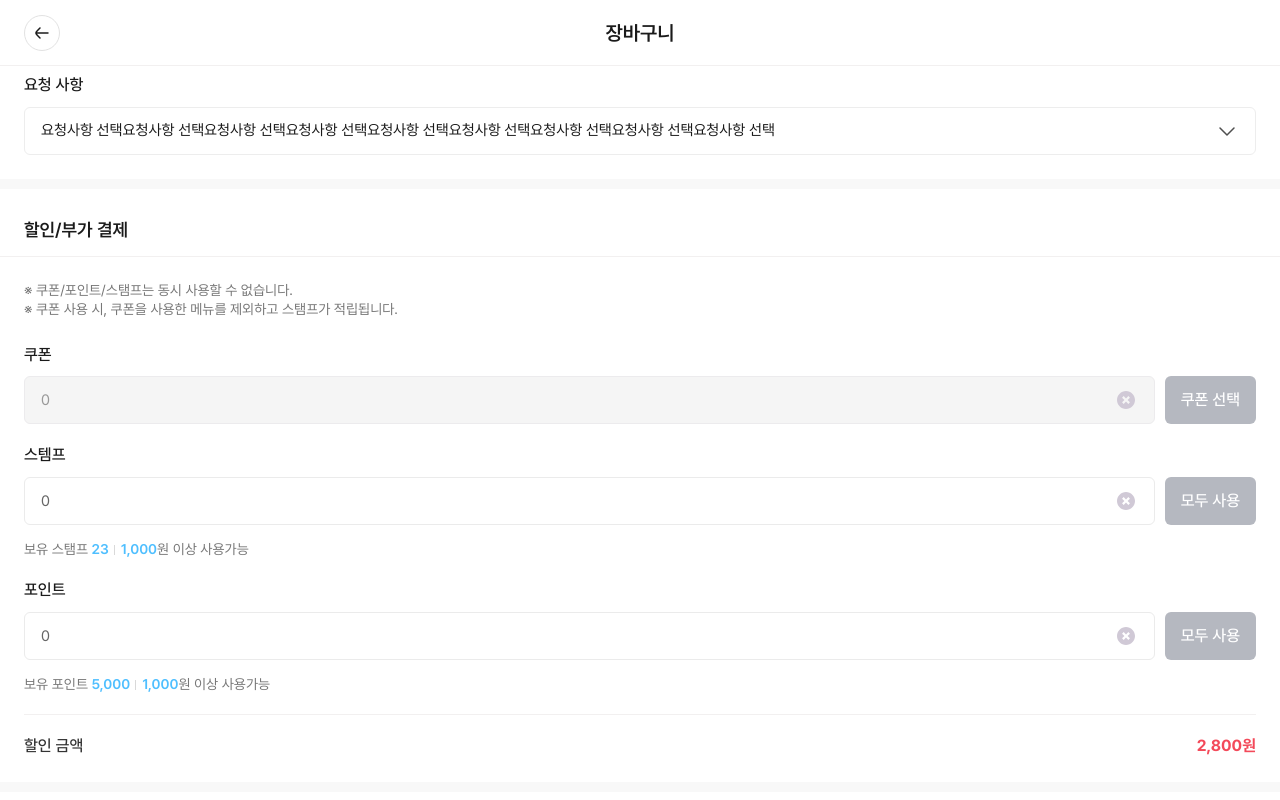
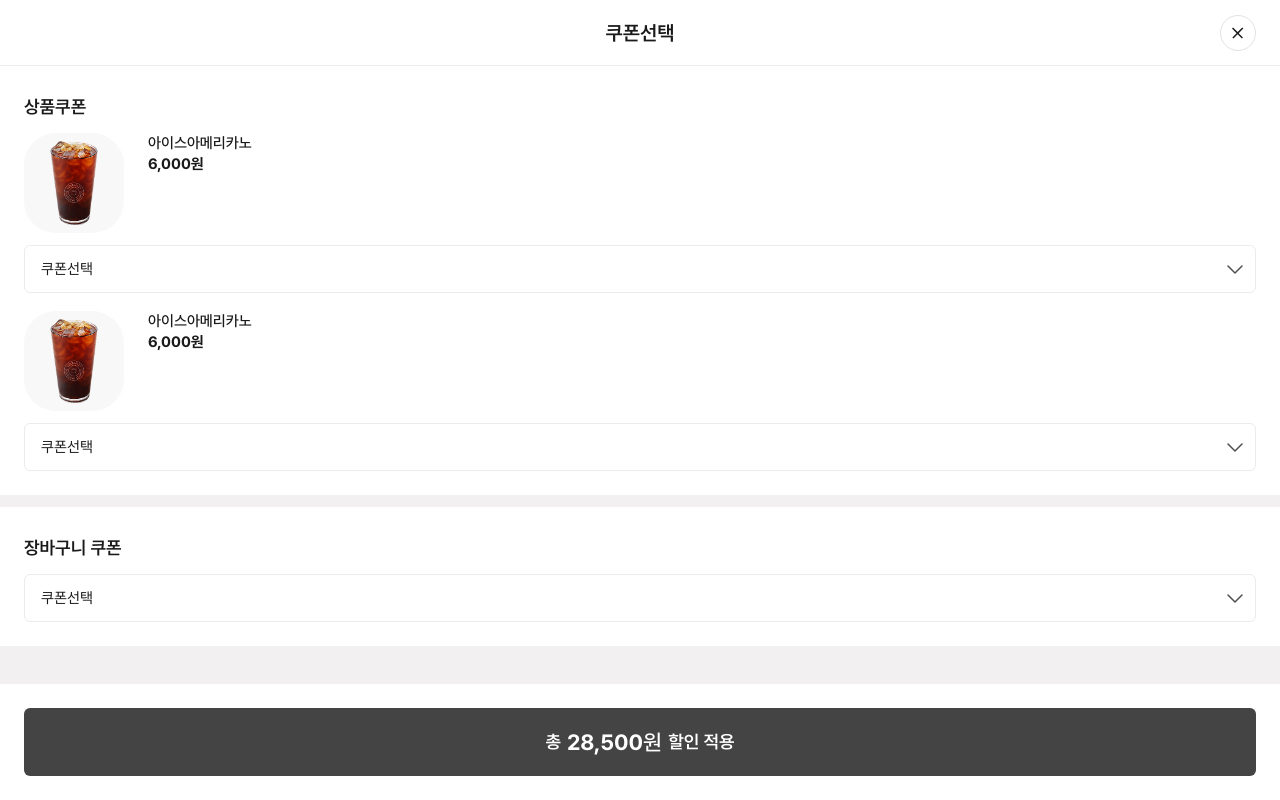
Before and after one commit to nalpari/whale-erp-pickup-app-pub, a Next.js app: page /basket in a window 1280 px wide. Both pictures are taken after a click on the button "쿠폰 선택". Shown: the part 1406-2206 px from the top of the page. Built offline with nearby package versions, Linux system fonts and the light colour scheme.

Commit message:
style: 쿠폰선택 팝업 추가 및 마이페이지 포인터 수정

```diff
--- a/src/components/basket/BasketContents.tsx
+++ b/src/components/basket/BasketContents.tsx
@@ -185,7 +185,12 @@ export default function BasketContents() {
                       <input type="number" defaultValue={0} readOnly />
                       <button className="input-icon-btn"></button>
                     </div>
-                    <button className="discount-btn">쿠폰 선택</button>
+                    <button
+                      className="discount-btn"
+                      onClick={() => popupControler.setCouponSelectPopup(true)}
+                    >
+                      쿠폰 선택
+                    </button>
                   </div>
                 </div>
                 <div className="discount-data-item">
--- a/src/components/mypage/MyPageMain.tsx
+++ b/src/components/mypage/MyPageMain.tsx
@@ -77,7 +77,7 @@ export default function MyPageMain() {
             <i className="mypage-arr"></i>
           </div>
         </button>
-        <button className="mypage-menu-item">
+        <button className="mypage-menu-item none">
           <div className="mypage-item-tit">버전정보</div>
           <div className="mypage-txt">2.116.0</div>
         </button>
--- /dev/null
+++ b/src/components/popup/CouponSelectPopup.tsx
@@ -0,0 +1,105 @@
+import { usePopupControler } from "@/store/usePopupControler";
+import Image from "next/image";
+import { useEffect, useState } from "react";
+
+export default function CouponSelectPopup() {
+  const [active, setActive] = useState(false);
+  const popupControler = usePopupControler();
+
+  const itemDataLength = 2; // 상품쿠폰 더미 데이터 개수
+  const basketDataLength = 2; // 장바구니 쿠폰 더미 데이터 개수
+
+  useEffect(() => {
+    // 팝업 열기 시간 필요
+    setTimeout(() => {
+      setActive(popupControler.couponSelectPopup);
+    }, 100);
+  }, [popupControler.couponSelectPopup]);
+
+  // 팝업 닫기 시간 필요
+  const handleClose = () => {
+    setActive(false);
+    setTimeout(() => {
+      popupControler.setCouponSelectPopup(false);
+    }, 250);
+  };
+
+  return (
+    <div className={`modal-popup ${active ? "act" : ""}`}>
+      <div className="modal-dialog">
+        <div className="modal-content">
+          <div className="modal-header">
+            <h3>쿠폰선택</h3>
+            <button className="modal-close" onClick={handleClose}></button>
+          </div>
+          <div className="modal-body">
+            <div className="coupon-select-frame">
+              <div className="coupon-select-bx">
+                <div className="coupon-select-item-tit">상품쿠폰</div>
+                {itemDataLength > 0 ? (
+                  <ul className="coupon-item-list">
+                    {Array.from({ length: itemDataLength }).map((_, index) => (
+                      <li lang="coupon-list-data" key={index}>
+                        <div className="coupon-data-wrap">
+                          <div className="coupon-img">
+                            <Image
+                              src="/assets/images/contents/menu_item.png"
+                              alt="item-info-img"
+                              fill
+                            />
+                          </div>
+                          <div className="coupon-data-info">
+                            <div className="coupon-data-name">
+                              아이스아메리카노
+                            </div>
+                            <div className="coupon-data-price">6,000원</div>
+                          </div>
+                        </div>
+                        <div className="coupon-data-sel">
+                          <select className="select-form" name="" id="">
+                            <option value="">쿠폰선택</option>
+                          </select>
+                        </div>
+                      </li>
+                    ))}
+                  </ul>
+                ) : (
+                  <div className="coupon-empty">
+                    <div className="empty-icon"></div>
+                    <div className="empty-txt">보유한 쿠폰이 없습니다.</div>
+                  </div>
+                )}
+              </div>
+              <div className="coupon-select-bx basket">
+                <div className="coupon-select-item-tit">장바구니 쿠폰</div>
+                {basketDataLength > 0 ? (
+                  <div className="basket-coupon-sel">
+                    <select className="select-form" name="" id="">
+                      <option value="">쿠폰선택</option>
+                    </select>
+                  </div>
+                ) : (
+                  <div className="coupon-empty">
+                    <div className="empty-icon"></div>
+                    <div className="empty-txt">보유한 쿠폰이 없습니다.</div>
+                  </div>
+                )}
+              </div>
+              {itemDataLength + basketDataLength > 0 && (
+                <div className="coupon-select-btn-wrap">
+                  <button className="btn-form black block">
+                    총{" "}
+                    <span>
+                      28,500<i>원</i>
+                    </span>{" "}
+                    할인 적용
+                  </button>
+                </div>
+              )}
+            </div>
+          </div>
+        </div>
+      </div>
+    </div>
+  );
+}
--- a/src/components/popup/OptionChangePopup.tsx
+++ b/src/components/popup/OptionChangePopup.tsx
@@ -156,7 +156,7 @@ export default function OptionChangePopup() {
               <div className="option-change-btn-bx">
                 <div className="basket-pay-btn">
                   <button className="btn-form black block">
-                    <span className="btn-text">결제하기</span>
+                    <span className="btn-text">변경하기</span>
                     <span className="btn-price">28,500원</span>
                   </button>
                 </div>
--- a/src/components/ui/PopupControler.tsx
+++ b/src/components/ui/PopupControler.tsx
@@ -9,6 +9,7 @@ import Alert from "../popup/Alert";
 import AIChat from "../popup/AIChat";
 import MypagePoint from "../popup/MypagePoint";
 import OptionChangePopup from "../popup/OptionChangePopup";
+import CouponSelectPopup from "../popup/CouponSelectPopup";
 
 export default function PopupControler() {
   const popupControler = usePopupControler();
@@ -22,7 +23,8 @@ export default function PopupControler() {
       popupControler.alertPopup ||
       popupControler.aiChatPopup ||
       popupControler.mypagePointPopup ||
-      popupControler.optionChangePopup;
+      popupControler.optionChangePopup ||
+      popupControler.couponSelectPopup;
 
     // body 클래스 토글
     if (isAnyPopupOpen) {
@@ -43,6 +45,7 @@ export default function PopupControler() {
     popupControler.aiChatPopup,
     popupControler.mypagePointPopup,
     popupControler.optionChangePopup,
+    popupControler.couponSelectPopup,
   ]);
 
   return (
@@ -54,6 +57,7 @@ export default function PopupControler() {
       {popupControler.aiChatPopup && <AIChat />}
       {popupControler.mypagePointPopup && <MypagePoint />}
       {popupControler.optionChangePopup && <OptionChangePopup />}
+      {popupControler.couponSelectPopup && <CouponSelectPopup />}
     </>
   );
 }
--- a/src/store/usePopupControler.ts
+++ b/src/store/usePopupControler.ts
@@ -8,6 +8,7 @@ type PopupControlerState = {
   aiChatPopup: boolean;
   mypagePointPopup: boolean;
   optionChangePopup: boolean;
+  couponSelectPopup: boolean;
   setMapPopup: (isOpen: boolean) => void;
   setPhotoPopup: (isOpen: boolean) => void;
   setOrderBillPopup: (isOpen: boolean) => void;
@@ -15,6 +16,7 @@ type PopupControlerState = {
   setAiChatPopup: (isOpen: boolean) => void;
   setMypagePointPopup: (isOpen: boolean) => void;
   setOptionChangePopup: (isOpen: boolean) => void;
+  setCouponSelectPopup: (isOpen: boolean) => void;
 };
 
 type InitialStateType = {
@@ -25,6 +27,7 @@ type InitialStateType = {
   aiChatPopup: boolean;
   mypagePointPopup: boolean;
   optionChangePopup: boolean;
+  couponSelectPopup: boolean;
 };
 
 const initialState: InitialStateType = {
@@ -35,6 +38,7 @@ const initialState: InitialStateType = {
   aiChatPopup: false,
   mypagePointPopup: false,
   optionChangePopup: false,
+  couponSelectPopup: false,
 };
 
 export const usePopupControler = create<PopupControlerState>((set) => ({
@@ -53,4 +57,6 @@ export const usePopupControler = create<PopupControlerState>((set) => ({
     set((state) => ({ ...state, mypagePointPopup: isOpen })),
   setOptionChangePopup: (isOpen: boolean) =>
     set((state) => ({ ...state, optionChangePopup: isOpen })),
+  setCouponSelectPopup: (isOpen: boolean) =>
+    set((state) => ({ ...state, couponSelectPopup: isOpen })),
 }));
--- a/src/styles/components/_contents.scss
+++ b/src/styles/components/_contents.scss
@@ -1394,6 +1394,10 @@
       background-size: cover;
     }
   }
+  &.none {
+    pointer-events: none;
+    cursor: default;
+  }
 }
 
 // 쿠폰
--- a/src/styles/components/_pop-contents.scss
+++ b/src/styles/components/_pop-contents.scss
@@ -435,7 +435,130 @@
     margin-top: 0;
   }
 }
+// 쿠폰 선택
+.coupon-empty {
+  position: relative;
+  @include flex(10px);
+  align-items: center;
+  justify-content: center;
+  border-radius: 8px;
+  padding: 21px 0;
+  background-color: #f5f5f5;
+  margin-top: 14px;
+  .empty-icon {
+    width: 56px;
+    height: 56px;
+    background: #fff url(/assets/images/contents/coupon_empty_icon.svg)
+      no-repeat center center;
+    background-size: 36px 36px;
+    border-radius: 50%;
+  }
+  .empty-txt {
+    @include fontDefinition(15px, 500, 140%);
+    color: #1a1a1a;
+  }
+  &::before {
+    content: "";
+    position: absolute;
+    top: 50%;
+    left: 0;
+    transform: translateY(-50%);
+    width: 15px;
+    height: 30px;
+    background-color: #fff;
+    border-radius: 0 100px 100px 0;
+  }
+  &::after {
+    content: "";
+    position: absolute;
+    top: 50%;
+    right: 0;
+    transform: translateY(-50%);
+    width: 15px;
+    height: 30px;
+    background-color: #fff;
+    border-radius: 100px 0 0 100px;
+  }
+}
+.coupon-select-frame {
+  position: relative;
+  width: 100%;
+  height: 100%;
+  padding-bottom: 127px;
+  background-color: #f2f0f0;
+}
+.coupon-select-bx {
+  padding: 28px 24px 24px;
+  background-color: #fff;
+  margin-bottom: 10px;
+  border-top: 1px solid #f2f0f0;
+  border-bottom: 1px solid #f2f0f0;
+  &:first-child {
+    border-top: none;
+  }
+  &.basket {
+    margin-bottom: 0;
+  }
+  .coupon-select-item-tit {
+    @include fontDefinition(18px, 600, 140%);
+    color: #1a1a1a;
+  }
+}
 
+.coupon-item-list {
+  @include flex(18px);
+  flex-direction: column;
+  margin-top: 14px;
+  li {
+    .coupon-data-sel {
+      margin-top: 12px;
+    }
+  }
+}
+.coupon-data-wrap {
+  @include flex(24px);
+  .coupon-img {
+    position: relative;
+    width: 100px;
+    height: 100px;
+    background-color: #f8f8f8;
+    border-radius: 32px;
+  }
+  .coupon-data-info {
+    .coupon-data-name {
+      @include fontDefinition(15px, 500, 140%);
+      color: #1a1a1a;
+    }
+    .coupon-data-price {
+      @include fontDefinition(15px, 700, 140%);
+      color: #1a1a1a;
+    }
+  }
+}
+.basket-coupon-sel {
+  margin-top: 14px;
+}
+.coupon-select-btn-wrap {
+  position: absolute;
+  width: 100%;
+  bottom: 0;
+  left: 0;
+  padding: 24px;
+  background-color: #fff;
+  button {
+    gap: 6px;
+    height: 68px;
+    font-size: 18px;
+    font-weight: 600;
+    span {
+      font-size: 22px;
+      font-weight: 700;
+      i {
+        font-weight: 500;
+      }
+    }
+  }
+}
 @media screen and (max-width: 321px) {
   .bill-menu-table {
     td {
```
Also changed, not shown: public/assets/images/contents/coupon_empty_icon.svg (added).
